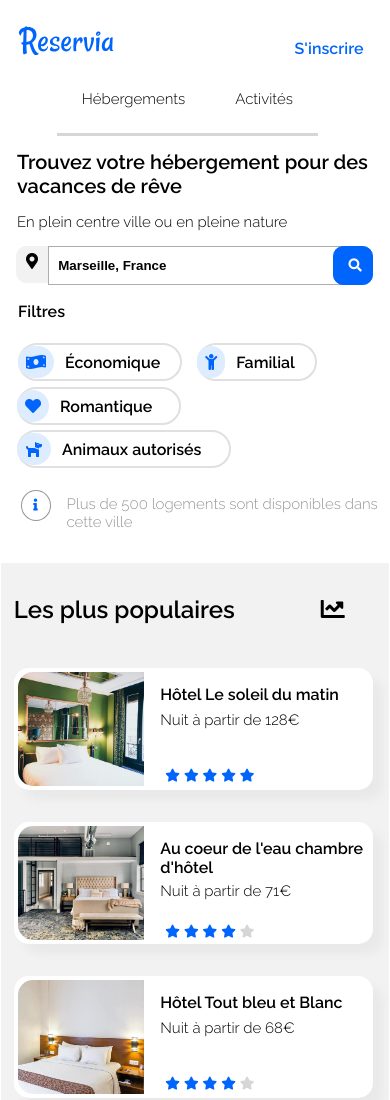
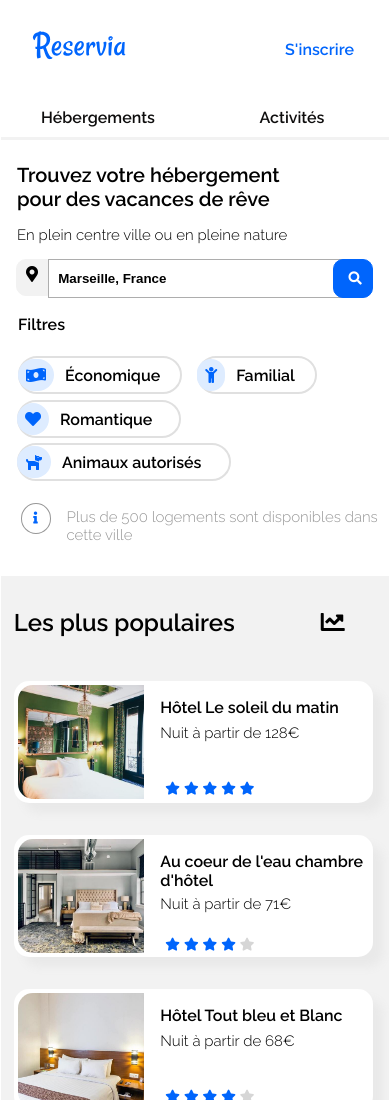
Before and after one commit to AminaLababidi/lababidiamina_2_23072021, a plain HTML site: page index.html in a window 390 px wide. Shown: the top 1100 px of the page. Drawn offline with Linux system fonts and the light colour scheme.

Commit message:
modif nav

```diff
--- a/Css/style.css
+++ b/Css/style.css
@@ -25,14 +25,14 @@ header{
     margin-left: 49px;
     margin-right: 49px;
 }
-#logo {
+/* #logo {
     display: flex;
     flex-direction: row;
     align-items: baseline;
     width: 107px;
     height: 20px;
     padding-left: 2rem;
-}
+} */
 
 img{
     max-width: 100%;
@@ -43,7 +43,7 @@ img{
 /*Navigation*/
 
 
-.nav{
+/*.nav{
     display: flex;
     justify-content: flex-end;
     align-items: center;
@@ -53,7 +53,7 @@ img{
 }
 nav{
     margin-bottom: 2em;
-}
+}*/
 
 .inscription{
     color:#0065FC;
@@ -62,7 +62,7 @@ nav{
     margin-bottom: 2em;
 
 }
-nav a{
+/*nav a{
     padding: 25px;
     text-decoration: none;
     color: #000000;
@@ -74,7 +74,7 @@ nav a:hover{
     color:#0065FC;
     border-top: 3px solid #61a0ffc2;
     padding-top: 25px;
-}
+}*/
 
 /*Titre Principal*/
 h1{
@@ -776,3 +776,108 @@ h3{
     margin-bottom: 1rem;
 
 }
+/*  Rajout     */
+
+.navItem a
+{
+    text-decoration: none;
+    padding: 0px;
+}
+
+
+a
+{
+    text-decoration: none;
+    padding: 0px;
+    color: rgb(14, 13, 13);
+}
+
+/*Header avec logo, navigation et s'inscrire*/
+header
+{
+    width: 95%;
+    height: 60px;
+    display: flex;
+    flex-direction: row;
+    margin: 0 auto;
+
+}
+
+#logo
+{
+    display: flex;
+    margin-top: auto;
+}
+
+nav
+{
+    display: flex;
+    margin-left: auto;
+}
+.navBar
+{
+    display: flex;
+    flex-direction: row;
+    text-decoration: none;
+    align-items: center;
+}
+
+.navItem
+{
+    padding: 30px 35px 0px 35px;
+    align-items: center;
+    font-size: 1em;
+    font-weight: bold;
+}
+
+.navItem:hover
+{
+    border-top: solid 3px;
+    border-color: #0065FC;
+    font-size: 1.2em;
+    color: #0065FC;
+}
+
+.navItem a:hover
+{
+    color: #0065FC;
+}
+
+.navSignUp
+{
+    display: flex;
+    align-items: center;
+    padding: 30px 35px 0px 35px;
+    font-size: 1em;
+}
+
+.signUpHeader
+{
+    display: flex;
+    color:#0065FC;
+    font-weight: bolder;
+}
+
+.logoReservia
+{
+    display: flex;
+    align-items: flex-end;
+    width: 95px;
+    height: auto;
+}
+
+ul
+{
+    padding: 0px;
+    margin: 0px;
+}
+
+li
+{
+    text-decoration: none;
+    list-style-type: none;
+    margin: 10px 0px;
+    margin-left: 0px;
+    font-size: 15px;
+
+}
--- a/Css/test_mediaquery.css
+++ b/Css/test_mediaquery.css
@@ -230,10 +230,13 @@
     }
     #logo {
         padding-left: 1rem;
+        margin-top: 21px;
     }
     h1 {
         margin-left: 0px;
+        padding-right: 70px;
         padding-left: 1rem;
+        white-space: revert;
     }
     nav{
     justify-content: space-around;
@@ -247,7 +250,7 @@
         margin-bottom: 2rem;
         margin-left: 10%;
     }
-    nav a {
+    /*nav a {
         padding-top: 0px;
         border-bottom: solid #d6d6d6;
         width: 40%;
@@ -257,7 +260,7 @@
         border-bottom: 3px solid #61a0ffc2;
         border-top: hidden;
         padding-top: 0px;
-    }
+    }*/
     .inscription{
         margin-left: 100%;
     }
@@ -475,6 +478,59 @@
         margin: 1rem 1rem 0 1rem;
         width: 100%;
     }
+    /*Rajout*/
+header
+{
+    width: 100%;
+    height: auto;
+    flex-wrap: wrap;
+    margin: auto;
+    justify-content: space-between;
+
+}
+
+nav
+{
+    order: 2;
+    margin-left: 0;
+    width: 100%;
+}
+.navBar
+{
+    order: 2;
+    flex: 1;
+    width: 100%;
+    margin: 0;
+}
+
+.navItem
+{
+    flex: 1;
+    padding: 30px 20px 10px 20px;
+    text-align: center;
+    border-bottom: solid 3px ;
+    border-color: #F2F2F2;
+}
+
+.navItem:hover
+{
+    border-bottom: solid 3px;
+    border-top: none;
+    border-color: #0065FC;
+    font-size: 1.2em;
+}
+
+.navHebergements, .navActivites
+{
+    text-align: center;
+    align-self: center;
+    align-content: center;
+}
+
+.logoReservia
+{
+    margin-left: 15px;
+}
 }
 
 @media (max-width: 520px){
--- a/index.html
+++ b/index.html
@@ -19,21 +19,17 @@
 
     <div class="bloc_page">
         <header>
-            <div class="header_bloc">
-                <div id="logo">
-                    <img src="images/logo/Reservia.svg" alt="logo reservia">
-
-                </div>
-                <div class="nav">
-
-                    <nav>
-                        <a href="#hebergements">Hébergements</a>
-                        <a href="#activite">Activités</a>
-
-                    </nav>
-                    <a href="#" class="inscription"><b>S'inscrire </b></a>
-                </div>
-
+            <div id="logo">
+                <img class="logoReservia" src="images/logo/Reservia.svg" alt="logo reservia" />
+            </div>
+            <nav>
+                <ul class="navBar">
+                    <li class="navItem"><a class="navHebergements" href="#hebergements">Hébergements</a></li>
+                    <li class="navItem"><a class="navActivites" href="#activites">Activités</a></li>
+                </ul>
+            </nav>
+            <div class="navSignUp">
+                <a class="signUpHeader" href="#"><strong>S'inscrire</strong></a>
             </div>
 
 
```
